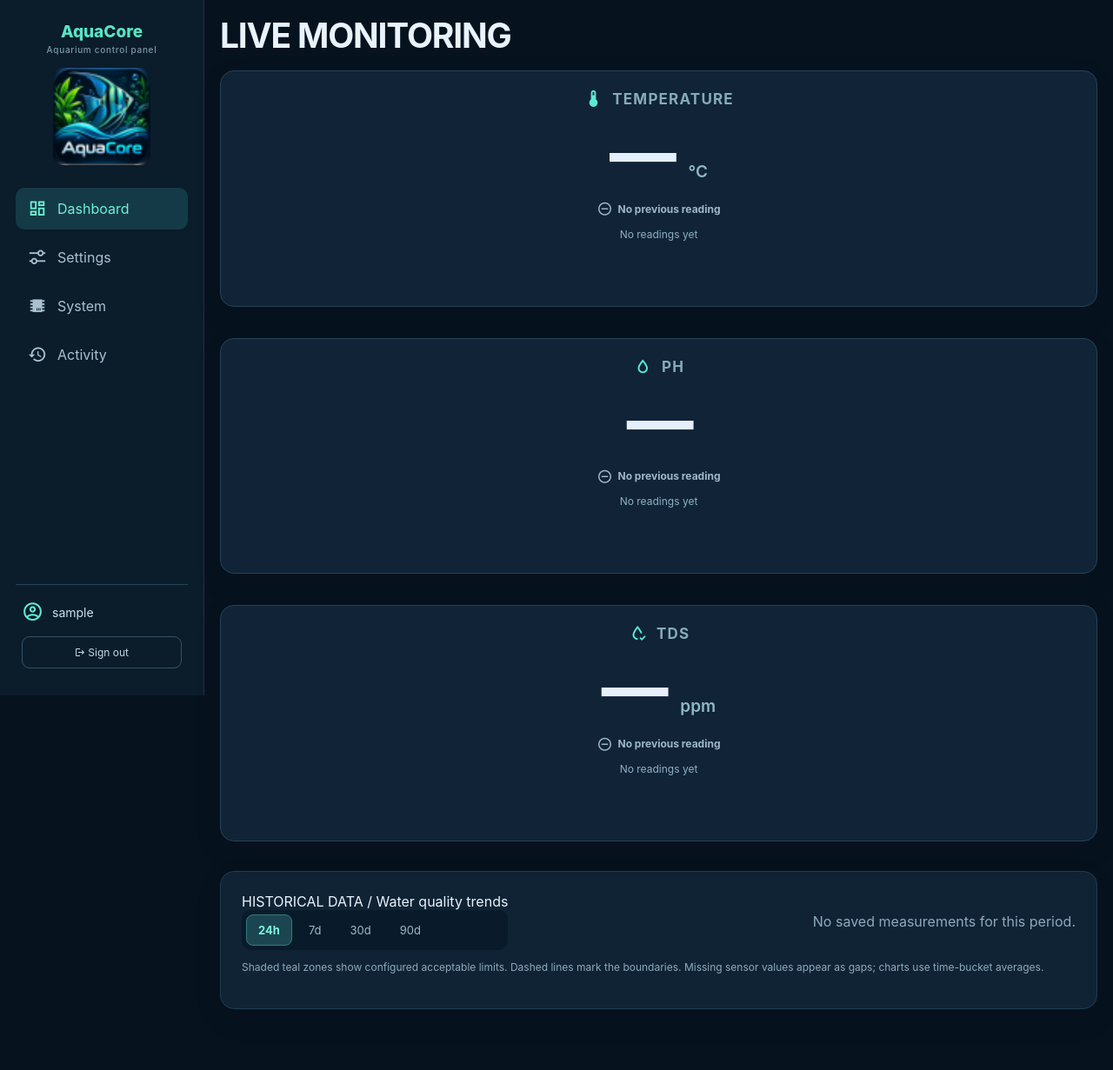
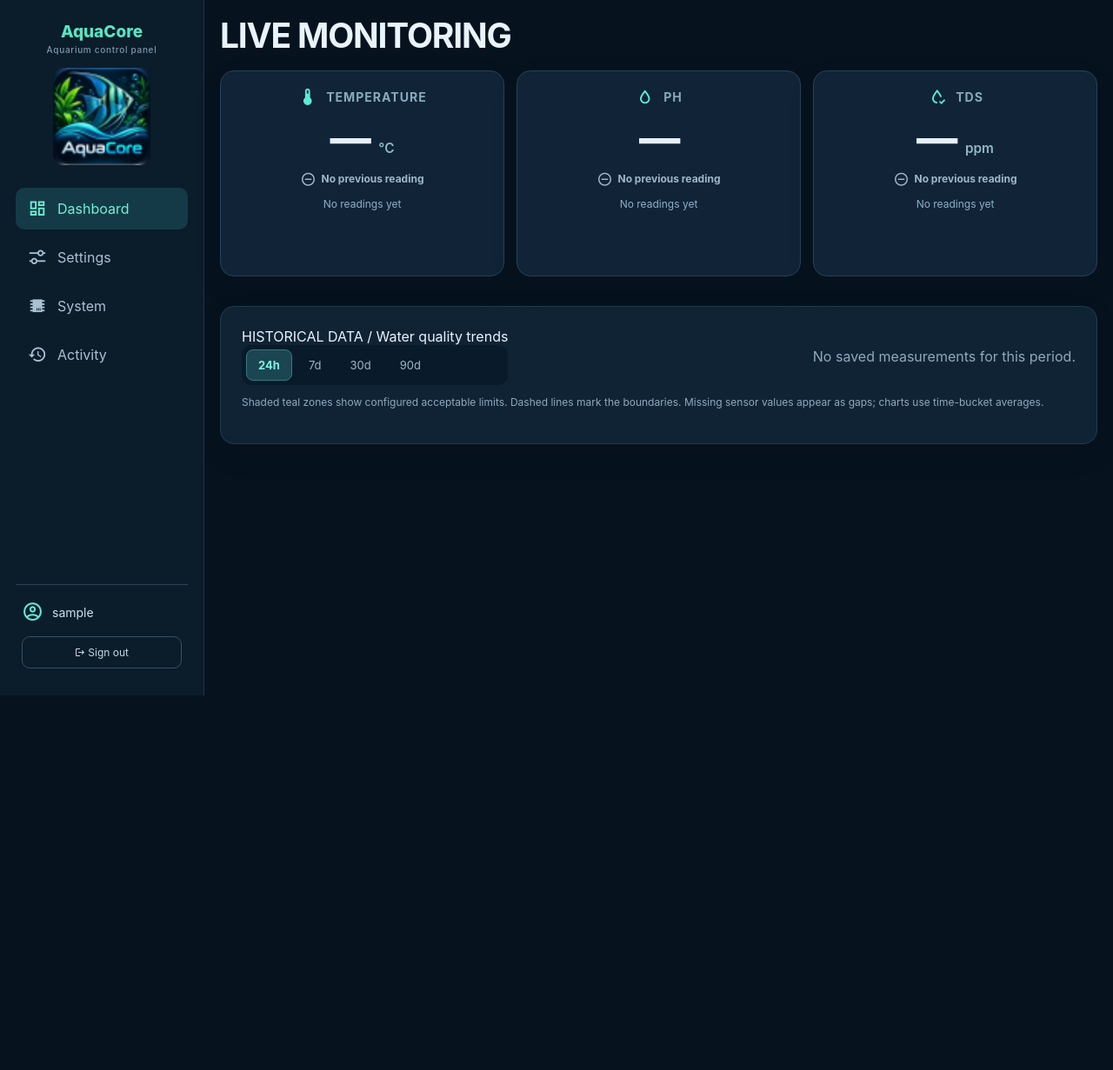
Before and after one commit to tomahawksmail/AquaCore_2.0, a Flask app: page /aquarium in a window 1280 px wide. Shown: the whole page at 87% size. After the commit the page ends 800 px from the top, so only its background shows below. Run offline with Flask 3, Linux system fonts and the light colour scheme; the visitor is signed in with stand-in values (Sample User, id 1); data that the repository does not hold is empty.

Commit message:
Arrange live monitoring sparklines in one three-column row

```diff
--- a/static/style.css
+++ b/static/style.css
@@ -1148,3 +1148,13 @@ status trends preserved */
 .live-spark-chart{width:calc(100% + 48px);height:90px;min-height:90px;margin:auto -24px 0;overflow:hidden;color:#8eb1c4;font-size:12px}
 .live-spark-chart svg{display:block;width:100%;height:100%}
 @media(max-width:700px){.live-spark-card{min-height:205px;padding:15px 12px 0}.live-spark-card > strong{font-size:clamp(49px,12vw,74px)}.live-spark-card .metric-name{font-size:15px}.live-spark-chart{width:calc(100% + 24px);margin-left:-12px;margin-right:-12px;height:75px;min-height:75px}}
+
+/* LIVE MONITORING: three metric cards in one desktop row */
+.metrics.live-spark-grid{display:grid;grid-template-columns:repeat(3,minmax(0,1fr));gap:14px;align-items:stretch}
+.metrics.live-spark-grid .live-spark-card{min-width:0;min-height:225px;padding:18px 12px 0}
+.metrics.live-spark-grid .live-spark-card > strong{font-size:clamp(36px,3.7vw,66px);white-space:nowrap}
+.metrics.live-spark-grid .live-spark-card > strong small{font-size:clamp(12px,1.2vw,18px)}
+.metrics.live-spark-grid .live-spark-card .metric-name{font-size:clamp(12px,1.1vw,16px)}
+.metrics.live-spark-grid .live-spark-chart{width:calc(100% + 24px);margin-left:-12px;margin-right:-12px}
+@media(max-width:900px){.metrics.live-spark-grid{gap:8px}.metrics.live-spark-grid .live-spark-card{padding:14px 7px 0}.metrics.live-spark-grid .live-spark-card > strong{font-size:clamp(28px,4vw,45px)}.metrics.live-spark-grid .live-spark-chart{width:calc(100% + 14px);margin-left:-7px;margin-right:-7px}}
+@media(max-width:650px){.metrics.live-spark-grid{grid-template-columns:1fr}.metrics.live-spark-grid .live-spark-card{min-height:205px;padding:16px 12px 0}.metrics.live-spark-grid .live-spark-card > strong{font-size:clamp(48px,11vw,72px)}.metrics.live-spark-grid .live-spark-chart{width:calc(100% + 24px);margin-left:-12px;margin-right:-12px}}
```
